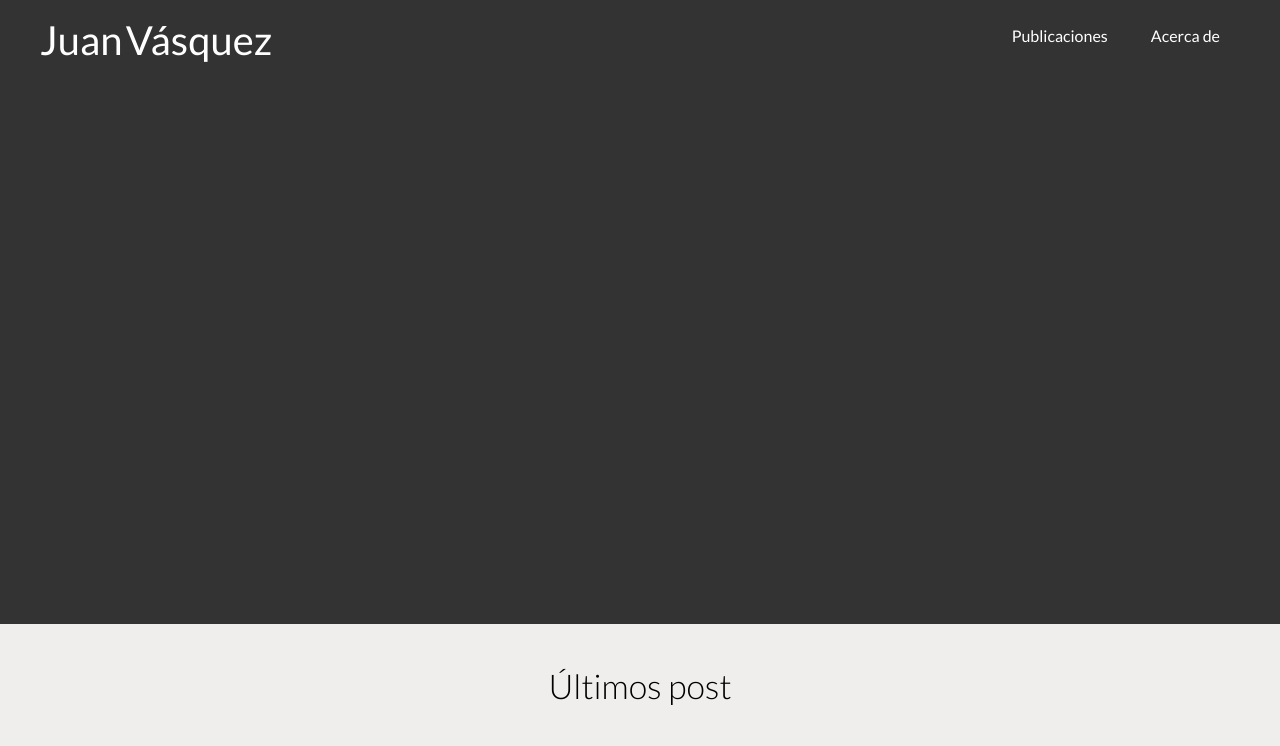
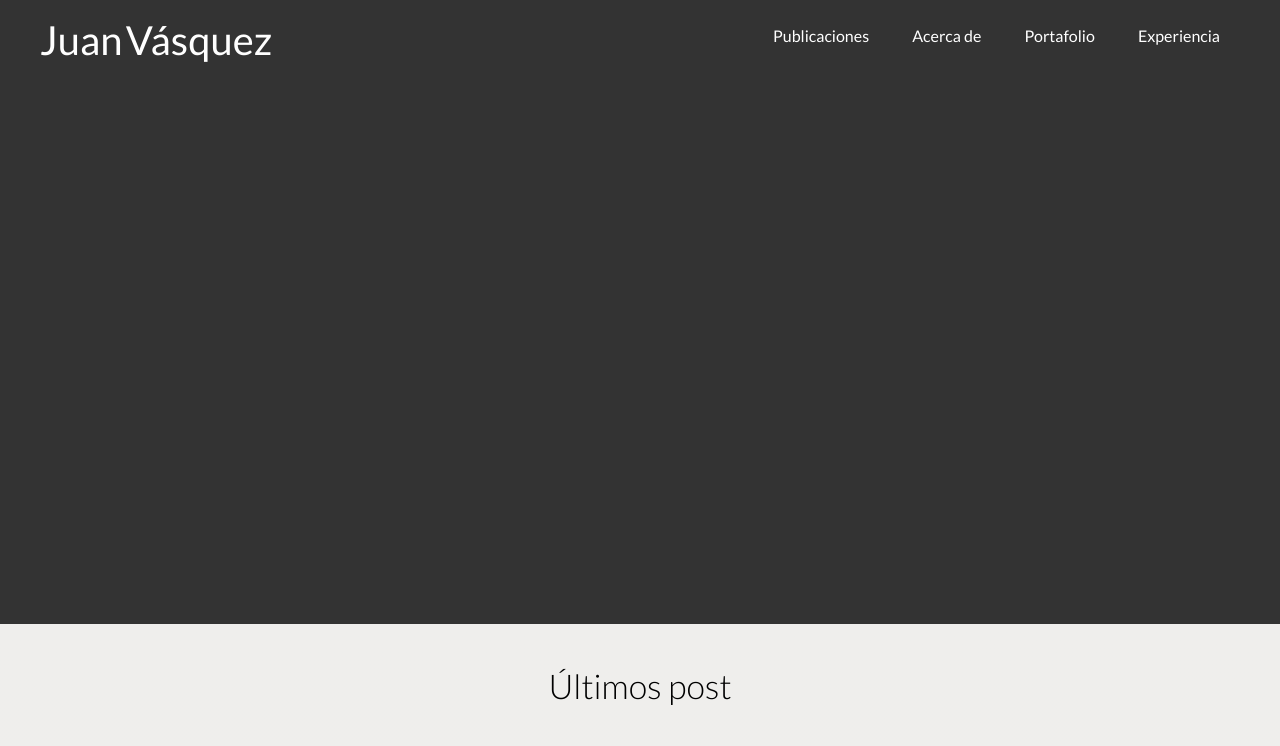
Before and after one commit to juanfernandovasquez/blog-personal, a plain HTML site: page index.html in a window 1280 px wide. Shown: the top 746 px of the page. Drawn offline with Linux system fonts and the light colour scheme.

Commit message:
agregué portafolio y experiencia en la barra principal

```diff
--- a/index.html
+++ b/index.html
@@ -25,6 +25,8 @@
                     <a href="index.html">Publicaciones</a>
                     <!--Aumentar esta página<a href="#">Contacto</a>-->
                     <a href="acerca.html">Acerca de </a>
+                    <a href="portafolio.html">Portafolio</a>
+                    <a href="experiencia.html">Experiencia</a>
                 </nav>
             </div>
 
```
